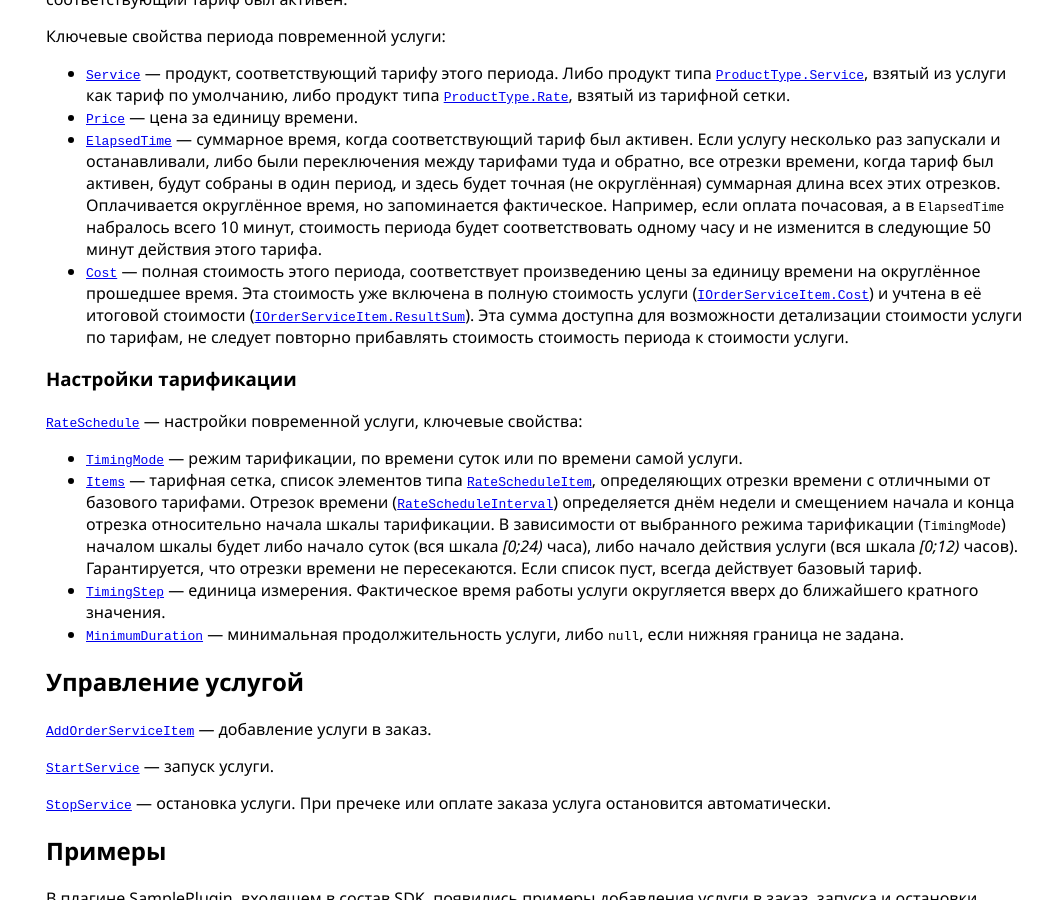
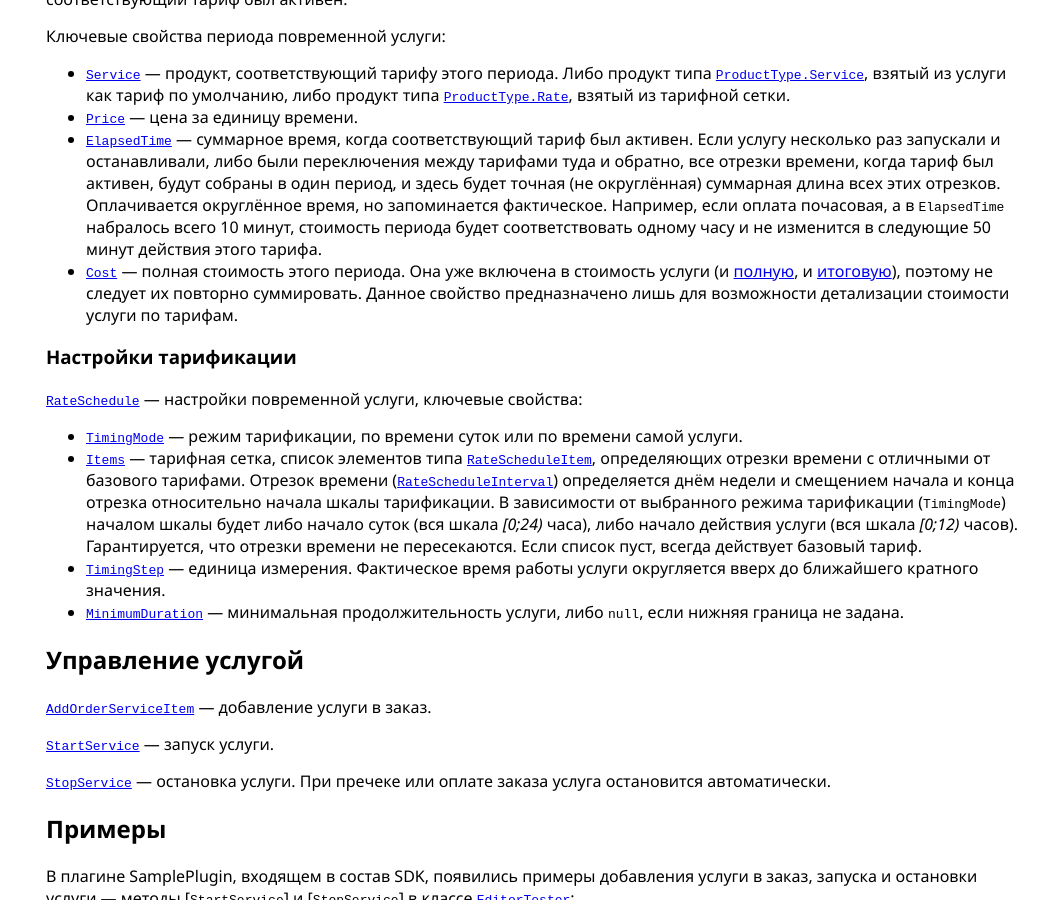
Before and after one commit to iiko/front.api.doc, a Jekyll site: the page built from v6/ru/TimeRatedServices.md, in a window 1280 px wide and 900 px high, scrolled down 1854 px. Shown: the whole window, without its empty margins (242-1280 px from the left). Built offline with Jekyll 4.4.1, drawn with Linux system fonts in a browser that asks for light colours.

Commit message:
RMS-30394 Слишком много слов «стоимость»

```diff
--- a/v6/ru/TimeRatedServices.md
+++ b/v6/ru/TimeRatedServices.md
@@ -65,7 +65,9 @@ layout: default
 - [`ElapsedTime`](https://iiko.github.io/front.api.sdk/v6/html/P_Resto_Front_Api_V6_Data_Orders_IOrderServiceItemPeriod_ElapsedTime.htm) — суммарное время, когда соответствующий тариф был активен.
 Если услугу несколько раз запускали и останавливали, либо были переключения между тарифами туда и обратно, все отрезки времени, когда тариф был активен, будут собраны в один период, и здесь будет точная (не округлённая) суммарная длина всех этих отрезков.
 Оплачивается округлённое время, но запоминается фактическое. Например, если оплата почасовая, а в `ElapsedTime` набралось всего 10 минут, стоимость периода будет соответствовать одному часу и не изменится в следующие 50 минут действия этого тарифа.
-- [`Cost`](https://iiko.github.io/front.api.sdk/v6/html/P_Resto_Front_Api_V6_Data_Orders_IOrderServiceItemPeriod_Cost.htm) — полная стоимость этого периода, соответствует произведению цены за единицу времени на округлённое прошедшее время. Эта стоимость уже включена в полную стоимость услуги ([`IOrderServiceItem.Cost`](https://iiko.github.io/front.api.sdk/v6/html/P_Resto_Front_Api_V6_Data_Orders_IOrderServiceItem_Cost.htm)) и учтена в её итоговой стоимости ([`IOrderServiceItem.ResultSum`](https://iiko.github.io/front.api.sdk/v6/html/P_Resto_Front_Api_V6_Data_Orders_IOrderServiceItem_ResultSum.htm)). Эта сумма доступна для возможности детализации стоимости услуги по тарифам, не следует повторно прибавлять стоимость стоимость периода к стоимости услуги.
+- [`Cost`](https://iiko.github.io/front.api.sdk/v6/html/P_Resto_Front_Api_V6_Data_Orders_IOrderServiceItemPeriod_Cost.htm) — полная стоимость этого периода.
+Она уже включена в стоимость услуги (и [полную](https://iiko.github.io/front.api.sdk/v6/html/P_Resto_Front_Api_V6_Data_Orders_IOrderServiceItem_Cost.htm), и [итоговую](https://iiko.github.io/front.api.sdk/v6/html/P_Resto_Front_Api_V6_Data_Orders_IOrderServiceItem_ResultSum.htm)), поэтому не следует их повторно суммировать.
+Данное свойство предназначено лишь для возможности детализации стоимости услуги по тарифам.
 
 ### Настройки тарификации
 [`RateSchedule`](https://iiko.github.io/front.api.sdk/v6/html/T_Resto_Front_Api_V6_Data_Orders_RateSchedule.htm) — настройки повременной услуги, ключевые свойства:
```
